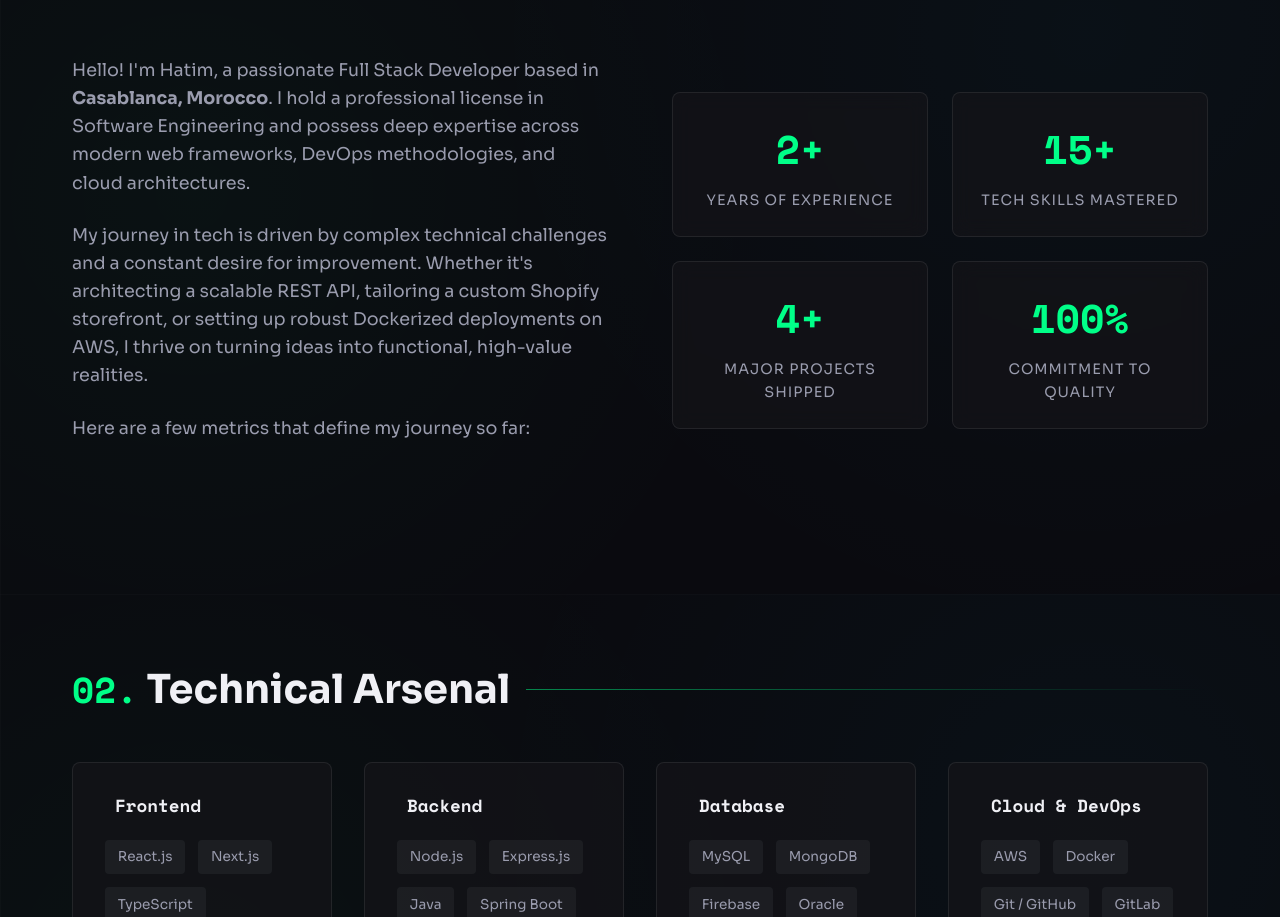
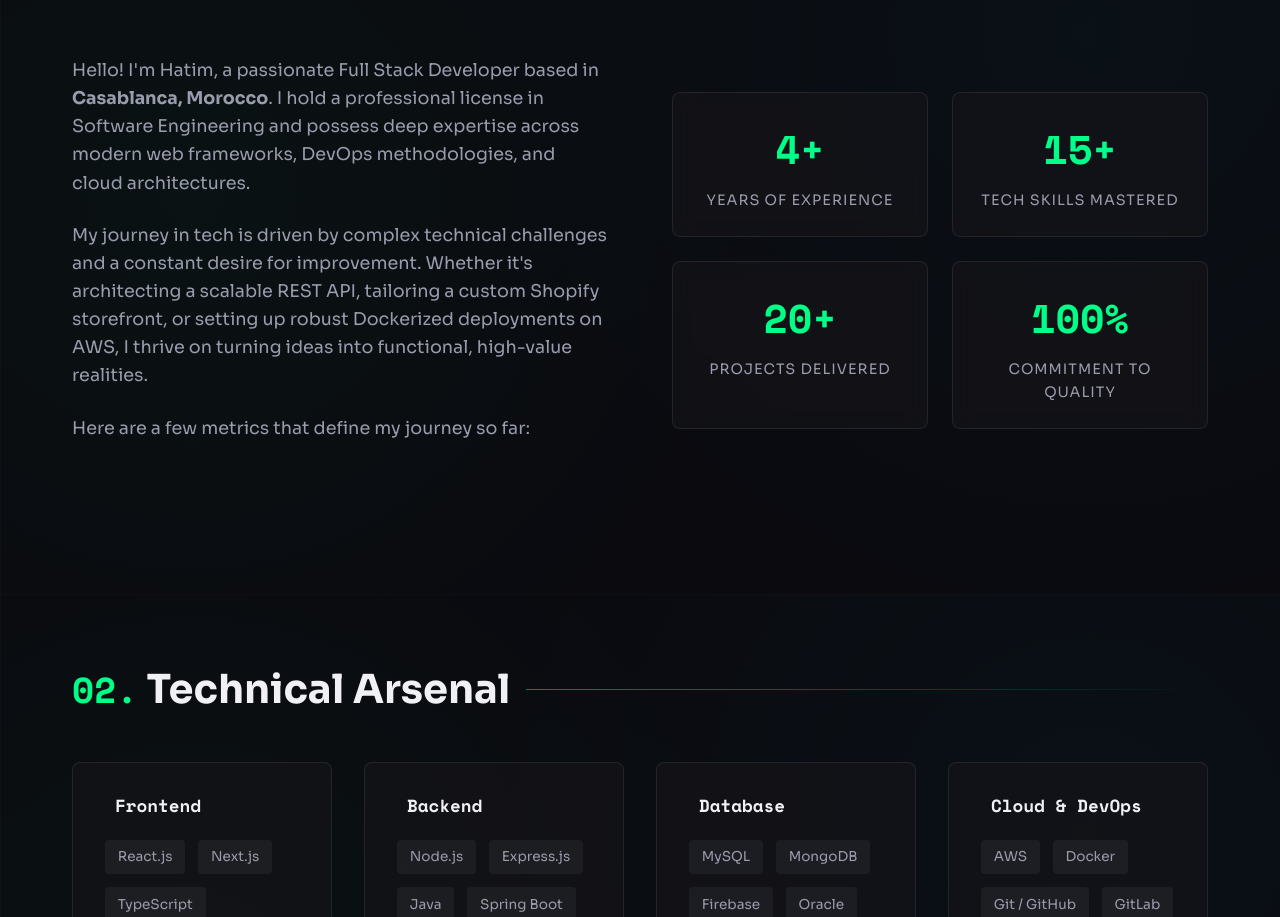
Before and after one commit to Hatimlk/OwnPortfolio, a React (Vite) app: page / in a window 1280 px wide. Shown: the part 1006-1923 px from the top of the page. Built offline with nearby package versions, Linux system fonts and the light colour scheme; some icons are missing.

Commit message:
Update experience to 4+ years and projects to 20+

```diff
--- a/src/App.jsx
+++ b/src/App.jsx
@@ -185,7 +185,7 @@ function App() {
 
             <div className="stats-grid">
               <div className="stat-card" {...interactiveProps}>
-                <div className="stat-num">2+</div>
+                <div className="stat-num">4+</div>
                 <div className="stat-label">Years of Experience</div>
               </div>
               <div className="stat-card" {...interactiveProps}>
@@ -193,8 +193,8 @@ function App() {
                 <div className="stat-label">Tech Skills Mastered</div>
               </div>
               <div className="stat-card" {...interactiveProps}>
-                <div className="stat-num">4+</div>
-                <div className="stat-label">Major Projects Shipped</div>
+                <div className="stat-num">20+</div>
+                <div className="stat-label">Projects Delivered</div>
               </div>
               <div className="stat-card" {...interactiveProps}>
                 <div className="stat-num">100%</div>
```
